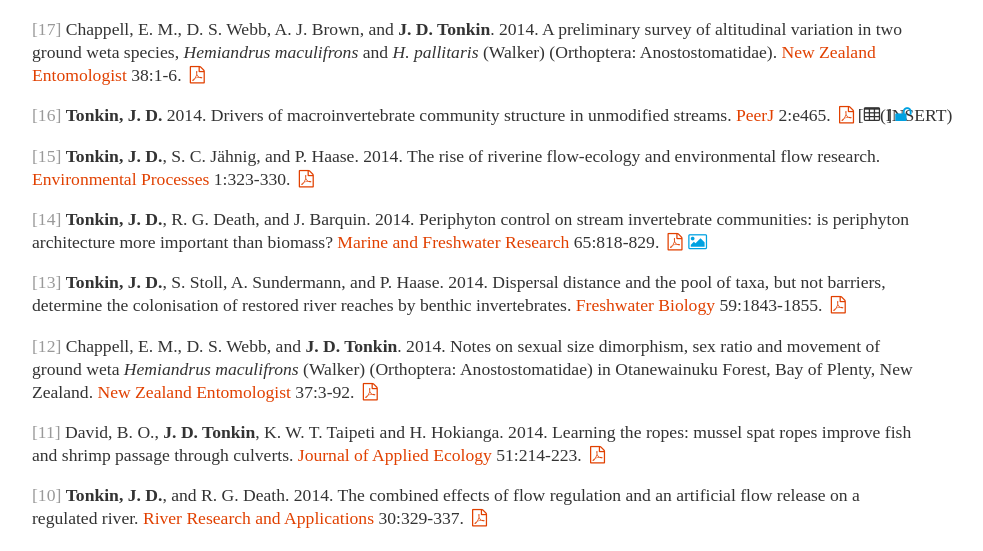
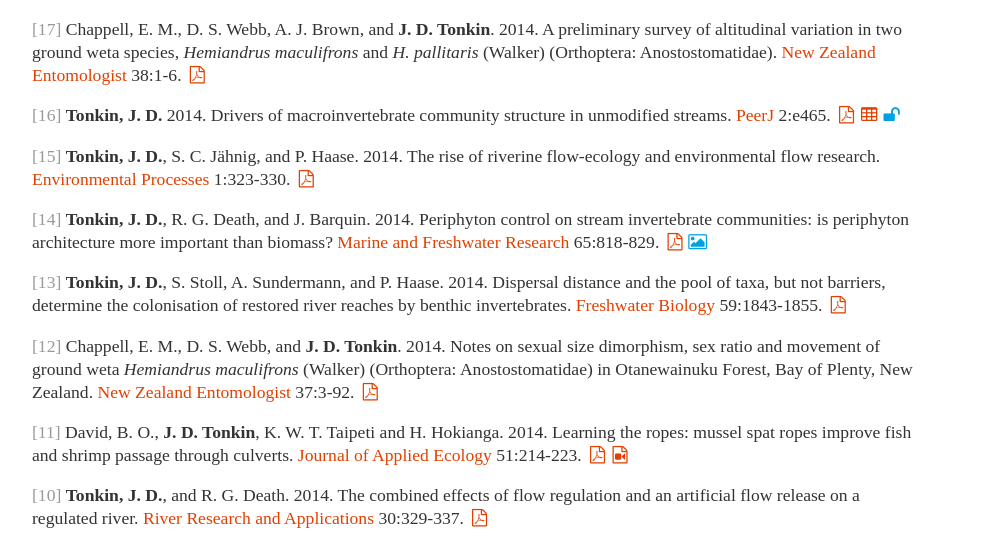
Before and after one commit to jdtonkin/jdtonkin.github.io, a Jekyll site: the page built from Publications/index.md, in a window 1280 px wide and 900 px high, scrolled down 973 px. Shown: the part 155-706 px from the top of the window, without its empty margins (160-1143 px from the left). Built offline with Jekyll 4.4.1, drawn with Linux system fonts in a browser that asks for light colours; nearby versions of some CDN libraries; some web fonts are replaced.

Commit message:
Update index.md

```diff
--- a/Publications/index.md
+++ b/Publications/index.md
@@ -68,7 +68,7 @@ title: Publications
 
 <span style="color:#999">[17]</span> Chappell, E. M., D. S. Webb, A. J. Brown, and **J. D. Tonkin**. 2014. A preliminary survey of altitudinal variation in two ground weta species, *Hemiandrus maculifrons* and *H. pallitaris* (Walker) (Orthoptera: Anostostomatidae). <a href="http://dx.doi.org/10.1080/00779962.2014.922234" target="_blank">New Zealand Entomologist</a> 38:1-6. [<i class="fa fa-fw fa-file-pdf-o"></i>](INSERT)
 
-<span style="color:#999">[16]</span> **Tonkin, J. D.** 2014. Drivers of macroinvertebrate community structure in unmodified streams. <a href="https://dx.doi.org/10.7717/peerj.465" target="_blank">PeerJ</a> 2:e465. [<i class="fa fa-fw fa-file-pdf-o"></i>](INSERT)[<i class="fa fa-fw fa-table">(INSERT)</i>]<span style="color:#00a1e1"><i class="fa fa-fw fa-unlock"></i></span>
+<span style="color:#999">[16]</span> **Tonkin, J. D.** 2014. Drivers of macroinvertebrate community structure in unmodified streams. <a href="https://dx.doi.org/10.7717/peerj.465" target="_blank">PeerJ</a> 2:e465. [<i class="fa fa-fw fa-file-pdf-o"></i>](INSERT)[<i class="fa fa-fw fa-table"></i>](INSERT)<span style="color:#00a1e1"><i class="fa fa-fw fa-unlock"></i></span>
 
 <span style="color:#999">[15]</span> **Tonkin, J. D.**, S. C. Jähnig, and P. Haase. 2014. The rise of riverine flow-ecology and environmental flow research. <a href="http://dx.doi.org/10.1007/s40710-014-0024-8" target="_blank">Environmental Processes</a> 1:323-330. [<i class="fa fa-fw fa-file-pdf-o"></i>](INSERT)
 
@@ -78,7 +78,7 @@ title: Publications
 
 <span style="color:#999">[12]</span> Chappell, E. M., D. S. Webb, and **J. D. Tonkin**. 2014. Notes on sexual size dimorphism, sex ratio and movement of ground weta *Hemiandrus maculifrons* (Walker) (Orthoptera: Anostostomatidae) in Otanewainuku Forest, Bay of Plenty, New Zealand. <a href="http://dx.doi.org/10.1080/00779962.2013.856377" target="_blank">New Zealand Entomologist</a> 37:3-92. [<i class="fa fa-fw fa-file-pdf-o"></i>](INSERT)
 
-<span style="color:#999">[11]</span> David, B. O., **J. D. Tonkin**, K. W. T. Taipeti and H. Hokianga. 2014. Learning the ropes: mussel spat ropes improve fish and shrimp passage through culverts. <a href="http://dx.doi.org/10.1111/1365-2664.12178" target="_blank">Journal of Applied Ecology</a> 51:214-223. [<i class="fa fa-fw fa-file-pdf-o"></i>](INSERT)[<i class="fa fa-fw fa-video-o"></i>](INSERT)
+<span style="color:#999">[11]</span> David, B. O., **J. D. Tonkin**, K. W. T. Taipeti and H. Hokianga. 2014. Learning the ropes: mussel spat ropes improve fish and shrimp passage through culverts. <a href="http://dx.doi.org/10.1111/1365-2664.12178" target="_blank">Journal of Applied Ecology</a> 51:214-223. [<i class="fa fa-fw fa-file-pdf-o"></i>](INSERT)[<i class="fa fa-fw fa-file-video-o"></i>](INSERT)
 
 <span style="color:#999">[10]</span> **Tonkin, J. D.**, and R. G. Death. 2014. The combined effects of flow regulation and an artificial flow release on a regulated river. <a href="http://dx.doi.org/10.1002/rra.2650" target="_blank">River Research and Applications</a> 30:329-337. [<i class="fa fa-fw fa-file-pdf-o"></i>](INSERT)
 
```
